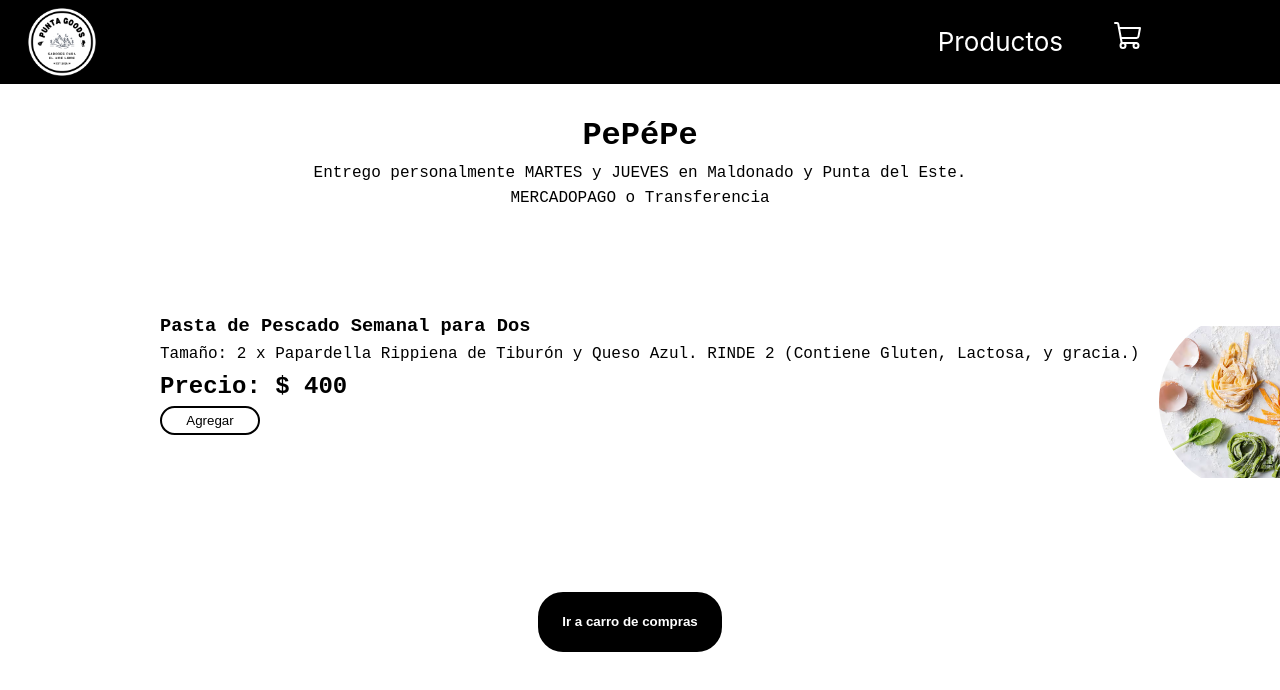
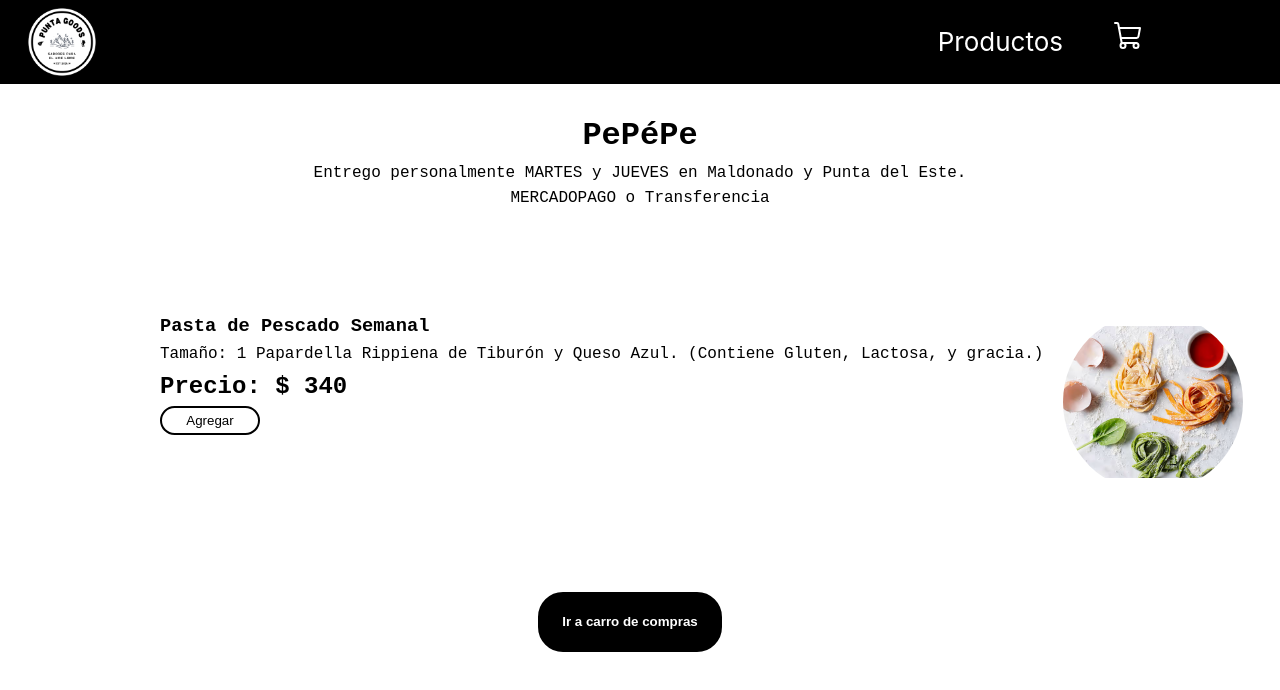
Before and after one commit to pedrosb90/pgstore, a React (Create React App) app in the folder pgstore/client/: page / in a window 1280 px wide. Shown: the top 690 px of the page. Built offline with nearby package versions, Linux system fonts and the light colour scheme.

Commit message:
new pasta

```diff
--- a/pgstore/client/src/pages/productos/shopitems.js
+++ b/pgstore/client/src/pages/productos/shopitems.js
@@ -3,10 +3,10 @@ import imgGrande from "../../assets/pasta.png";
 export const shopitems = [
   {
     id: "0",
-    title: "Pasta de Pescado Semanal para Dos",
-    unit_price: 400,
+    title: "Pasta de Pescado Semanal",
+    unit_price: 340,
     description:
-      "2 x Papardella Rippiena de Tiburón y Queso Azul. RINDE 2 (Contiene Gluten, Lactosa, y gracia.)",
+      "1 Papardella Rippiena de Tiburón y Queso Azul. (Contiene Gluten, Lactosa, y gracia.)",
     imagen: imgGrande,
   },
   // {
```
